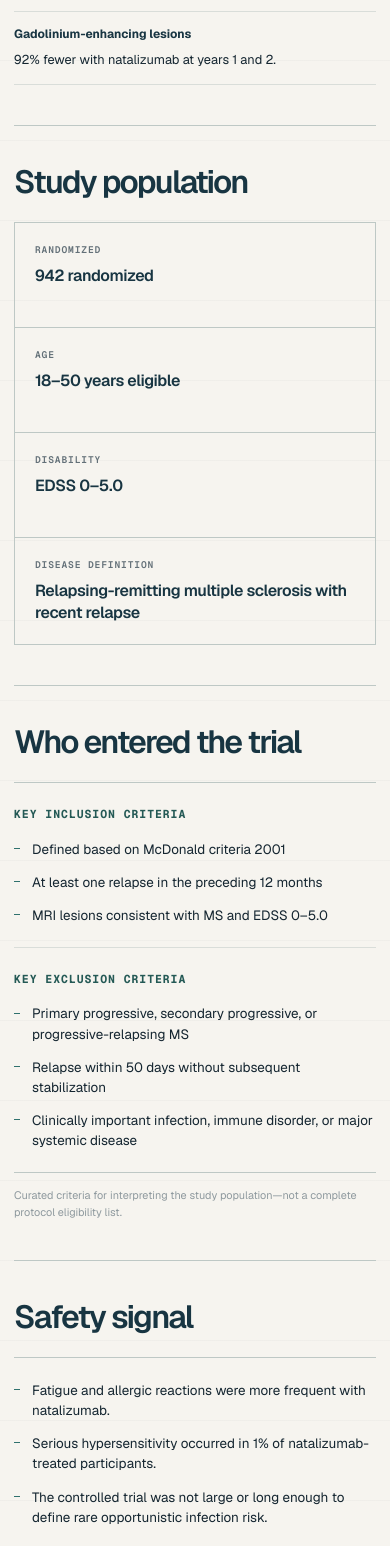
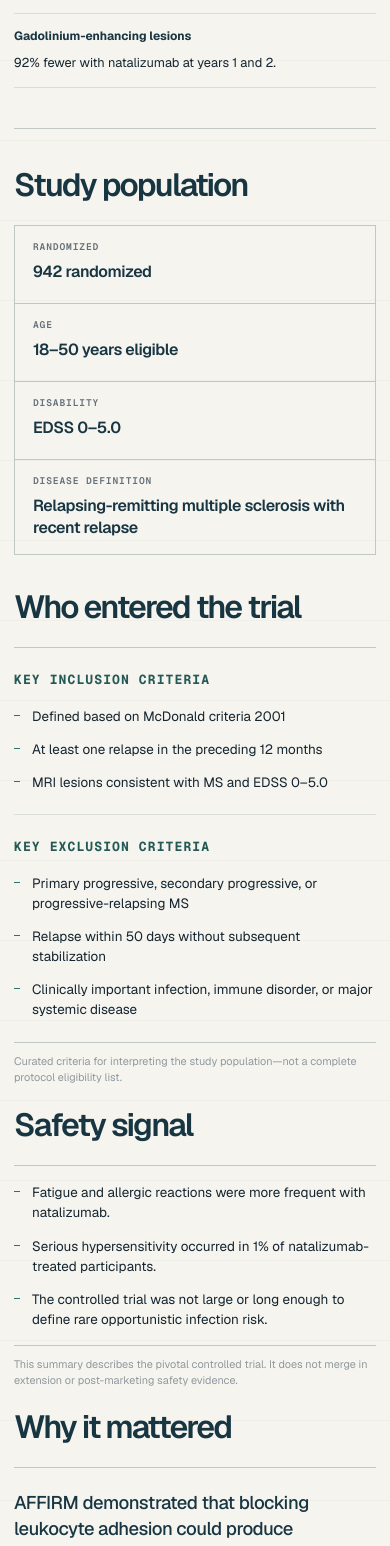
Before and after one commit to Douglas216/ms-trial-atlas, a Next.js app: page /trials/affirm in a window 390 px wide. Shown: the part 2580-4126 px from the top of the page. Built offline with nearby package versions, Linux system fonts and the light colour scheme.

Commit message:
Compact lower trial profile sections

```diff
--- a/app/globals.css
+++ b/app/globals.css
@@ -1209,8 +1209,8 @@ a {
 }
 
 .population-grid > div {
-  min-height: 105px;
-  padding: 20px;
+  min-height: 82px;
+  padding: 14px 20px;
   border-right: 1px solid var(--line-strong);
   border-bottom: 1px solid var(--line-strong);
 }
@@ -1237,7 +1237,7 @@ a {
 }
 
 .criteria-grid > div {
-  padding: 24px 24px 24px 0;
+  padding: 18px 24px 18px 0;
 }
 
 .criteria-grid > div + div {
@@ -1251,7 +1251,7 @@ a {
   margin: 0 0 16px;
   color: var(--accent-dark);
   font-family: var(--font-geist-mono), monospace;
-  font-size: 0.72rem;
+  font-size: 0.82rem;
   font-weight: 650;
   letter-spacing: 0.08em;
   text-transform: uppercase;
@@ -1288,7 +1288,7 @@ a {
 
 .criteria-note,
 .safety-boundary {
-  margin: 14px 0 0 64px;
+  margin: 10px 0 0 64px;
   color: var(--faint);
   font-size: 0.68rem;
   line-height: 1.5;
@@ -1643,9 +1643,30 @@ a {
 
 .safety-list {
   margin-left: 64px;
-  padding: 22px 0;
+  padding: 16px 0;
   border-top: 1px solid var(--line-strong);
   border-bottom: 1px solid var(--line-strong);
+}
+
+.population-section {
+  padding-bottom: 20px;
+  border-bottom: 0;
+}
+
+.eligibility-section {
+  padding-top: 20px;
+  padding-bottom: 14px;
+  border-bottom: 0;
+}
+
+.safety-section {
+  padding-top: 14px;
+  padding-bottom: 12px;
+  border-bottom: 0;
+}
+
+.interpretation-section {
+  padding-top: 14px;
 }
 
 .interpretation-grid {
@@ -1905,6 +1926,24 @@ a {
 
   .profile-science .profile-section:first-child {
     padding-top: 24px;
+  }
+
+  .population-section {
+    padding-bottom: 18px;
+  }
+
+  .eligibility-section {
+    padding-top: 18px;
+    padding-bottom: 12px;
+  }
+
+  .safety-section {
+    padding-top: 12px;
+    padding-bottom: 10px;
+  }
+
+  .interpretation-section {
+    padding-top: 12px;
   }
 
   .section-heading {
@@ -2095,8 +2134,8 @@ a {
   }
 
   .population-grid > div {
-    min-height: 105px;
-    padding: 20px;
+    min-height: 78px;
+    padding: 14px 18px;
   }
 
   .result-effect {
--- a/app/trials/[slug]/page.tsx
+++ b/app/trials/[slug]/page.tsx
@@ -230,7 +230,7 @@ export default async function TrialProfilePage({ params }: PageProps) {
               )}
             </section>
 
-            <section className="profile-section" aria-labelledby="population-title">
+            <section className="profile-section population-section" aria-labelledby="population-title">
               <div className="section-heading">
                 <h2 id="population-title">Study population</h2>
               </div>
@@ -261,7 +261,7 @@ export default async function TrialProfilePage({ params }: PageProps) {
               </dl>
             </section>
 
-            <section className="profile-section" aria-labelledby="eligibility-title">
+            <section className="profile-section eligibility-section" aria-labelledby="eligibility-title">
               <div className="section-heading">
                 <h2 id="eligibility-title">Who entered the trial</h2>
               </div>
@@ -290,7 +290,7 @@ export default async function TrialProfilePage({ params }: PageProps) {
               </p>
             </section>
 
-            <section className="profile-section" aria-labelledby="safety-title">
+            <section className="profile-section safety-section" aria-labelledby="safety-title">
               <div className="section-heading">
                 <h2 id="safety-title">Safety signal</h2>
               </div>
@@ -305,7 +305,10 @@ export default async function TrialProfilePage({ params }: PageProps) {
               </p>
             </section>
 
-            <section className="profile-section" aria-labelledby="interpretation-title">
+            <section
+              className="profile-section interpretation-section"
+              aria-labelledby="interpretation-title"
+            >
               <div className="section-heading">
                 <h2 id="interpretation-title">Why it mattered</h2>
               </div>
```
Also changed, not shown: 1 other file (tests, documents, lock files or other folders).
